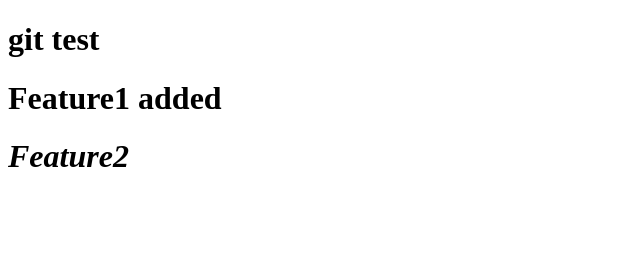
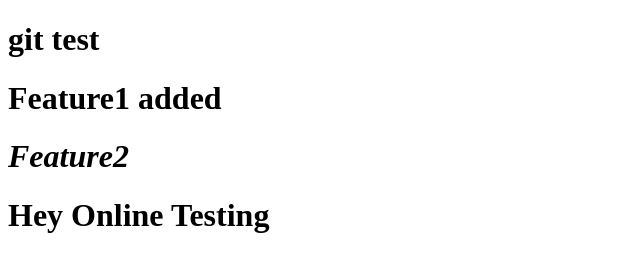
Before and after one commit to MrTopper/git, a plain HTML site: page index.html in a window 1280 px wide. Shown: the whole page, without its empty margins (0-640 px from the left). Drawn offline with Linux system fonts and the light colour scheme.

Commit message:
add Online Testing

```diff
--- a/index.html
+++ b/index.html
@@ -10,5 +10,6 @@
     <h1>git test</h1>
     <h1>Feature1 added</h1>
     <h1><i>Feature2</i></h1>
+    <h1>Hey Online Testing</h1>
 </body>
 </html>
```
